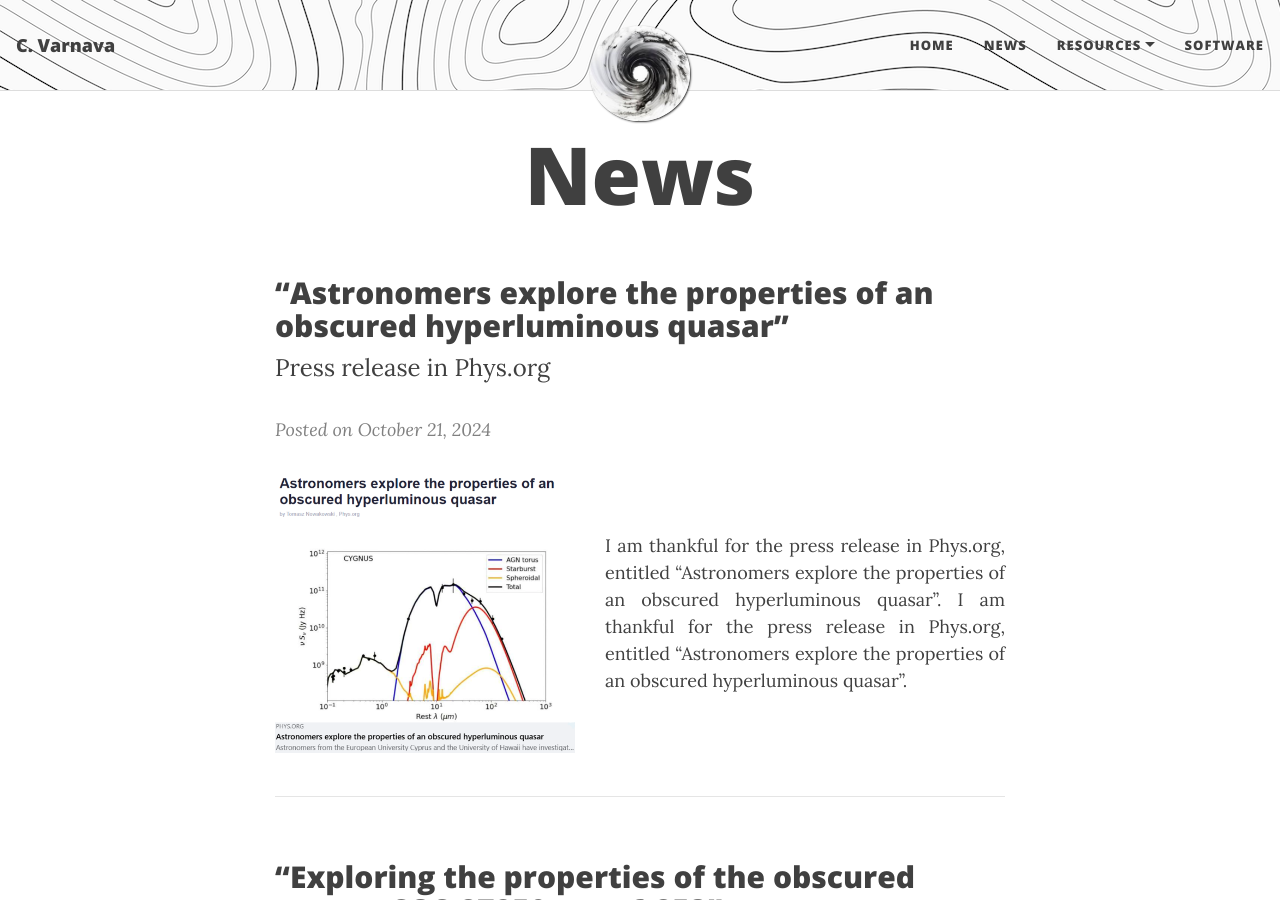
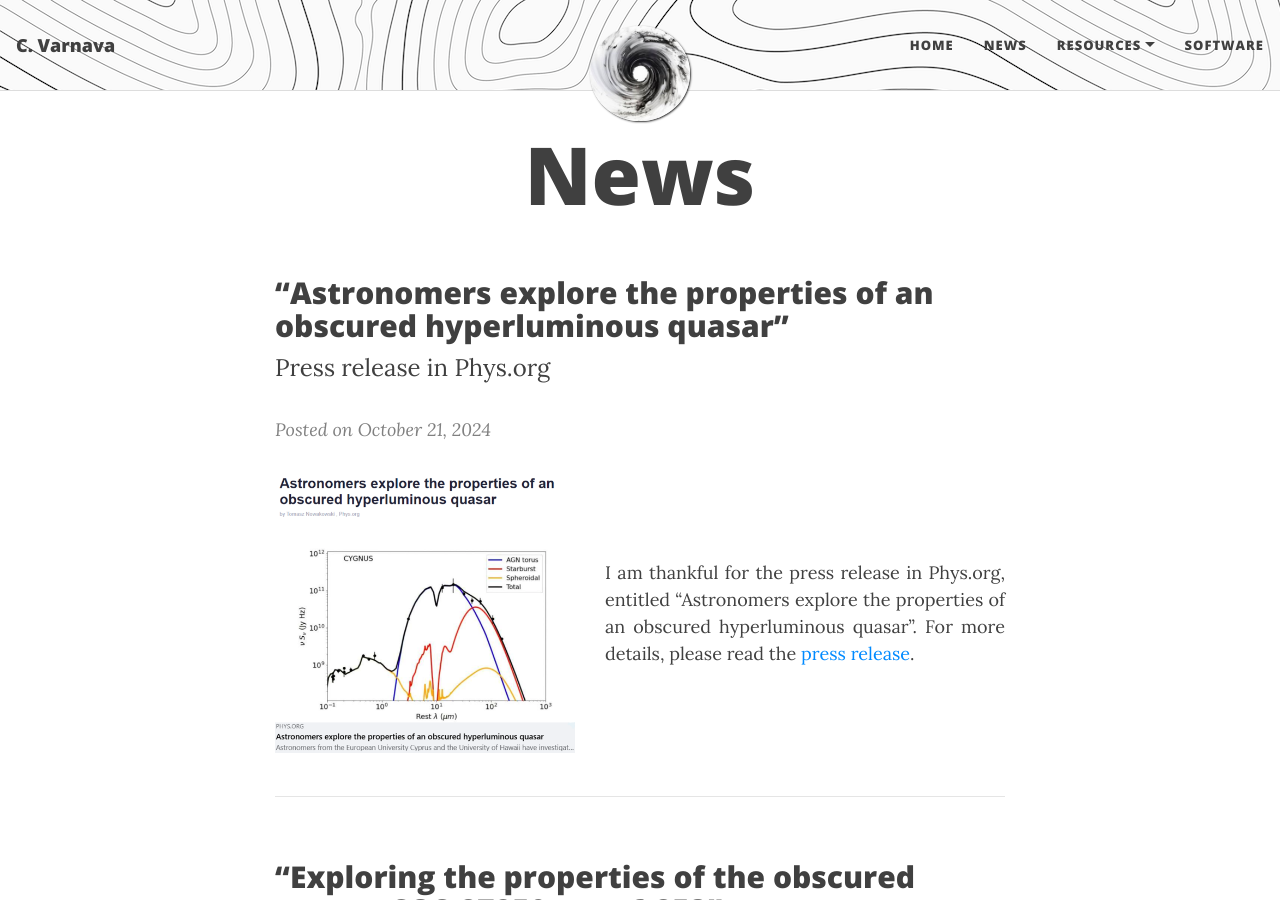
Before and after one commit to ch-var/ch-var.github.io, a Jekyll site: the page built from news.html, in a window 1280 px wide and 900 px high. Built offline with Jekyll 4.4.1, drawn with Linux system fonts in a browser that asks for light colours; formulas are drawn with MathJax 3.

Commit message:
Update news.html

```diff
--- a/news.html
+++ b/news.html
@@ -12,7 +12,7 @@
 
 <div style="display: flex; justify-content: space-between; align-items: center; flex-wrap: wrap;">
   <img src="/assets/img/press.png" alt="image" style="max-width: 300px; height: auto; margin-right: 30px;"/>
-  <p style="text-align: justify; flex: 1;">I am thankful for the press release in Phys.org, entitled “Astronomers explore the properties of an obscured hyperluminous quasar”. I am thankful for the press release in Phys.org, entitled “Astronomers explore the properties of an obscured hyperluminous quasar”.</p>
+  <p style="text-align: justify; flex: 1;">I am thankful for the press release in Phys.org, entitled “Astronomers explore the properties of an obscured hyperluminous quasar”. For more details, please read the <a href="https://phys.org/news/2024-10-astronomers-explore-properties-obscured-hyperluminous.html">press release</a>.</p>
 </div>
 
 <style>
```
